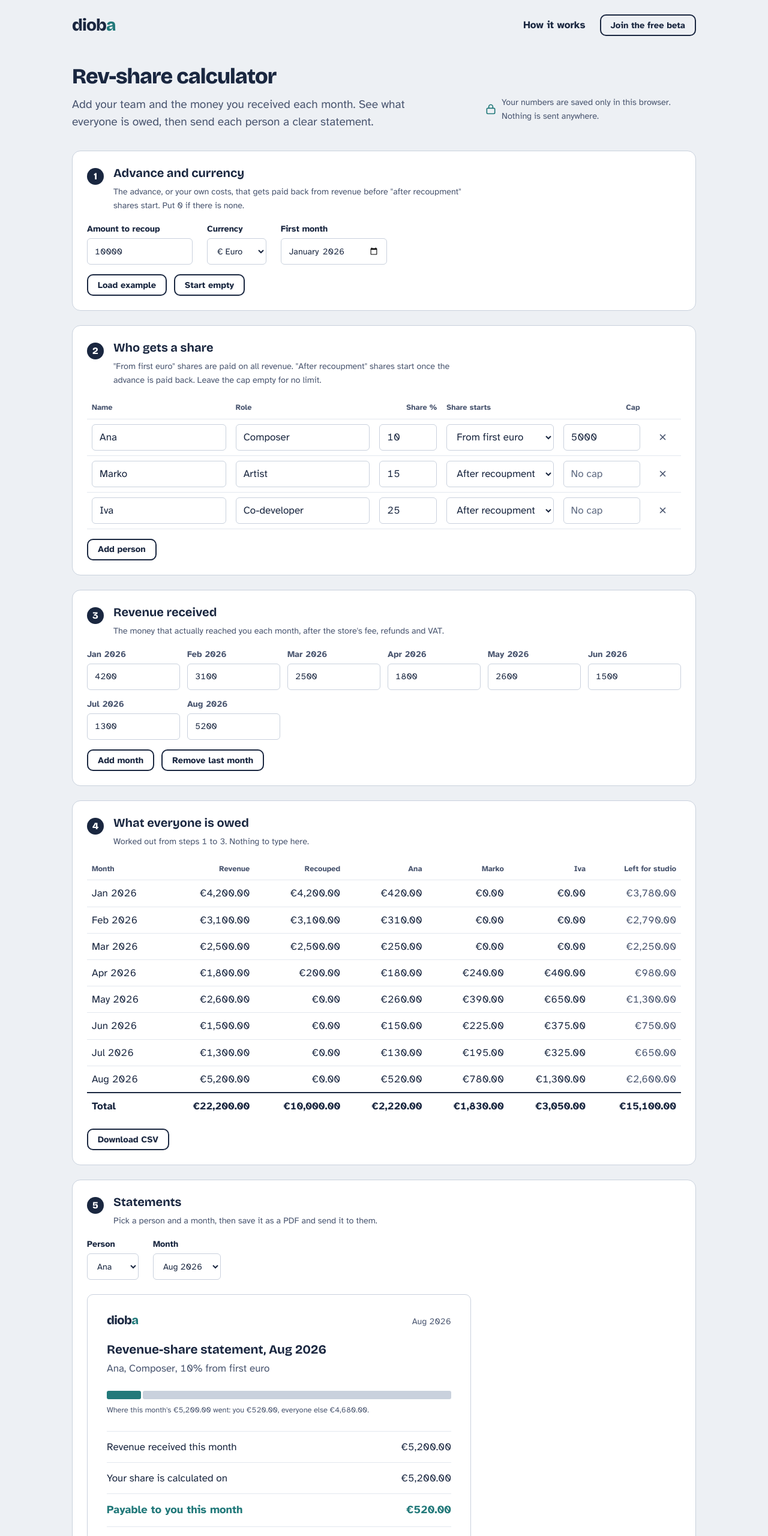
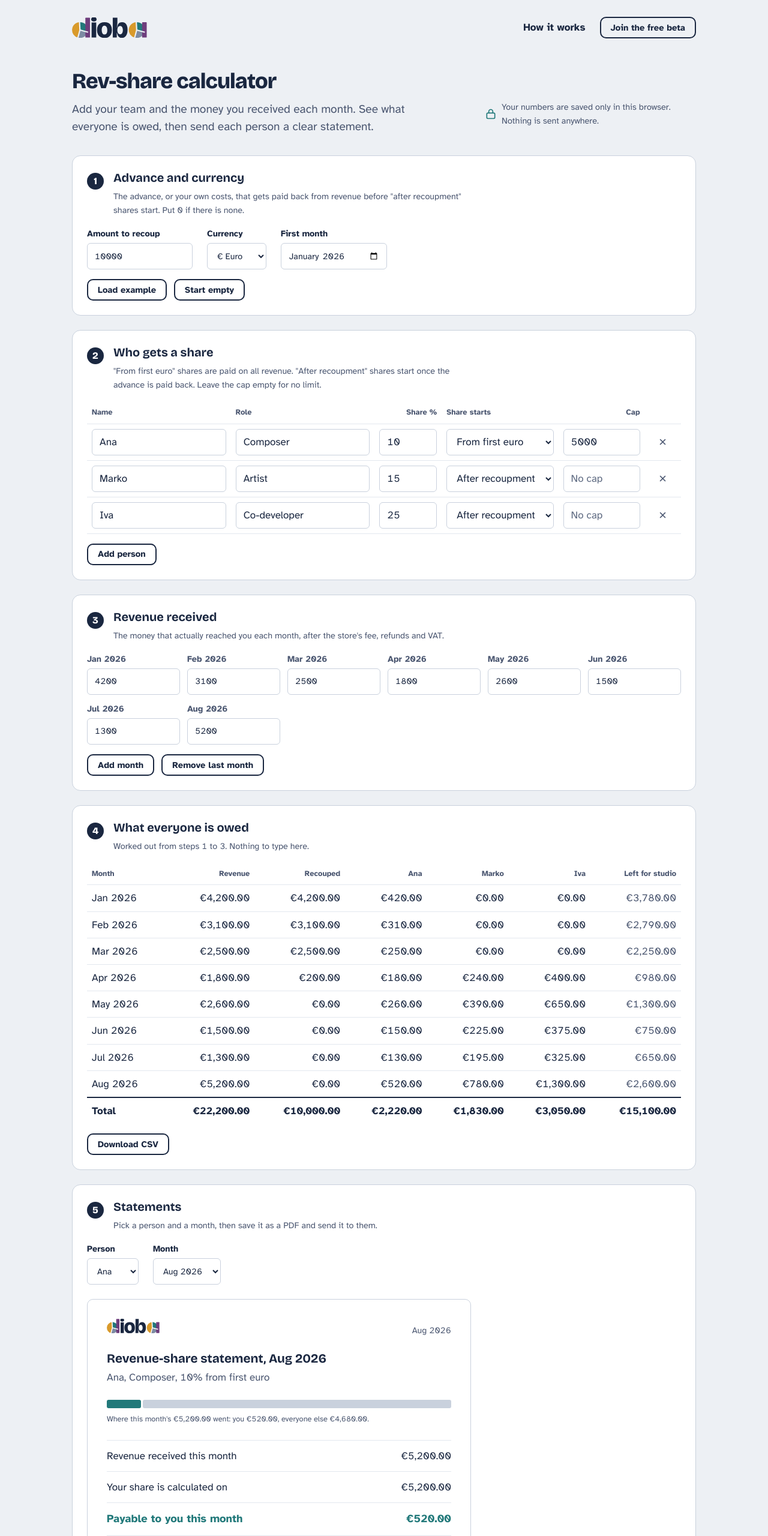
Before and after one commit to dioba-app/dioba-app.github.io, a plain HTML site: page calculator/index.html in a window 1280 px wide. Shown: the top 2560 px of the page at 60% size. Drawn offline with Linux system fonts and the light colour scheme.

Commit message:
Add the Dioba logo: divided d and a
- New logo in the header of every page and on statements
- Tab icon and phone home-screen icon use the divided "d"
- Link preview image updated with the logo
- Logo rules added to DESIGN.md

Co-Authored-By: Claude Opus 5.5 <noreply@anthropic.com>
Claude-Session: https://claude.ai/code/session_01D4RgZUSHwSmtPPw7jX4ubS

```diff
--- a/assets/tokens.css
+++ b/assets/tokens.css
@@ -113,9 +113,8 @@ input:hover, select:hover { border-color: var(--ink-soft); }
 
 /* Site header and footer */
 .site-header { display: flex; align-items: center; justify-content: space-between; gap: var(--s-4); padding: var(--s-5) 0; }
-.wordmark { font: 800 1.75rem/1 var(--display); letter-spacing: -0.03em; text-decoration: none; color: var(--ink); }
-.wordmark span { color: var(--primary); }
-.wordmark:hover { color: var(--ink); }
+.wordmark { display: inline-flex; align-items: center; min-height: 44px; }
+.wordmark img { height: 34px; width: auto; }
 .site-nav { display: flex; align-items: center; gap: var(--s-5); }
 .site-nav a.nav-link { font-weight: 700; text-decoration: none; }
 .site-nav a.nav-link:hover { text-decoration: underline; }
@@ -126,6 +125,7 @@ input:hover, select:hover { border-color: var(--ink-soft); }
 
 @media (max-width: 640px) {
   .site-nav a.nav-link { display: none; }
+  .wordmark img { height: 28px; }
 }
 @media (prefers-reduced-motion: reduce) {
   *, *::before, *::after { transition: none !important; animation: none !important; }
--- a/calculator/index.html
+++ b/calculator/index.html
@@ -6,6 +6,7 @@
 <title>Free rev-share calculator for game teams | Dioba</title>
 <meta name="description" content="Split your game's revenue between everyone on a revenue share. Recoupment, caps and a statement for every person. Free, runs in your browser.">
 <link rel="icon" href="../assets/favicon.svg" type="image/svg+xml">
+<link rel="apple-touch-icon" href="../assets/apple-touch-icon.png">
 <meta property="og:type" content="website">
 <meta property="og:url" content="https://dioba.app/calculator/">
 <meta property="og:title" content="Free rev-share calculator for game teams">
@@ -61,7 +62,7 @@
   .st-pickers { display: flex; flex-wrap: wrap; gap: var(--s-4) var(--s-5); margin-bottom: var(--s-5); }
   .st-paper { border: 1px solid var(--line); border-radius: var(--r-md); padding: var(--s-6); max-width: 40rem; }
   .st-paper .brand { display: flex; justify-content: space-between; align-items: baseline; margin-bottom: var(--s-5); }
-  .st-paper .brand .wordmark { font-size: 1.25rem; }
+  .st-paper .brand .st-logo { height: 24px; width: auto; }
   .st-paper h3 { font: 700 1.3rem/1.2 var(--display); margin: 0 0 var(--s-1); }
   .st-paper .who { color: var(--ink-soft); margin: 0 0 var(--s-5); }
   .st-split { display: flex; height: 14px; gap: 3px; margin: 0 0 var(--s-2); }
@@ -110,7 +111,7 @@
 <body>
 <div class="container">
   <header class="site-header">
-    <a class="wordmark" href="../" aria-label="Dioba home">diob<span>a</span></a>
+    <a class="wordmark" href="../"><img src="../assets/logo.svg" alt="Dioba home" width="315" height="86"></a>
     <nav class="site-nav" aria-label="Main">
       <a class="nav-link" href="../">How it works</a>
       <a class="btn btn-sm" data-link="reserve" href="../#beta">Join the free beta</a>
@@ -338,7 +339,7 @@
     if (!r.team.length || !r.months.length) { box.appendChild(el('p', { class: 'hint' }, 'Add a person in step 2 and a month in step 3 to see a statement.')); return; }
     var p = r.team[pi], m = r.months[mi], po = m.payouts[pi];
     var brand = el('div', { class: 'brand' });
-    var wm = el('span', { class: 'wordmark' }, 'diob'); wm.appendChild(el('span', {}, 'a'));
+    var wm = el('img', { src: '../assets/logo.svg', alt: 'Dioba', class: 'st-logo', width: '315', height: '86' });
     brand.appendChild(wm); brand.appendChild(el('span', { class: 'small' }, monthLabel(mi)));
     box.appendChild(brand);
     box.appendChild(el('h3', {}, 'Revenue-share statement, ' + monthLabel(mi)));
```
Also changed, not shown: index.html (+2 -1 lines), privacy.html (+2 -1 lines), terms.html (+2 -1 lines), assets/apple-touch-icon.png, assets/favicon.svg, assets/logo-white.svg (added), assets/logo.svg (added), assets/og-image.png, 1 other file.
